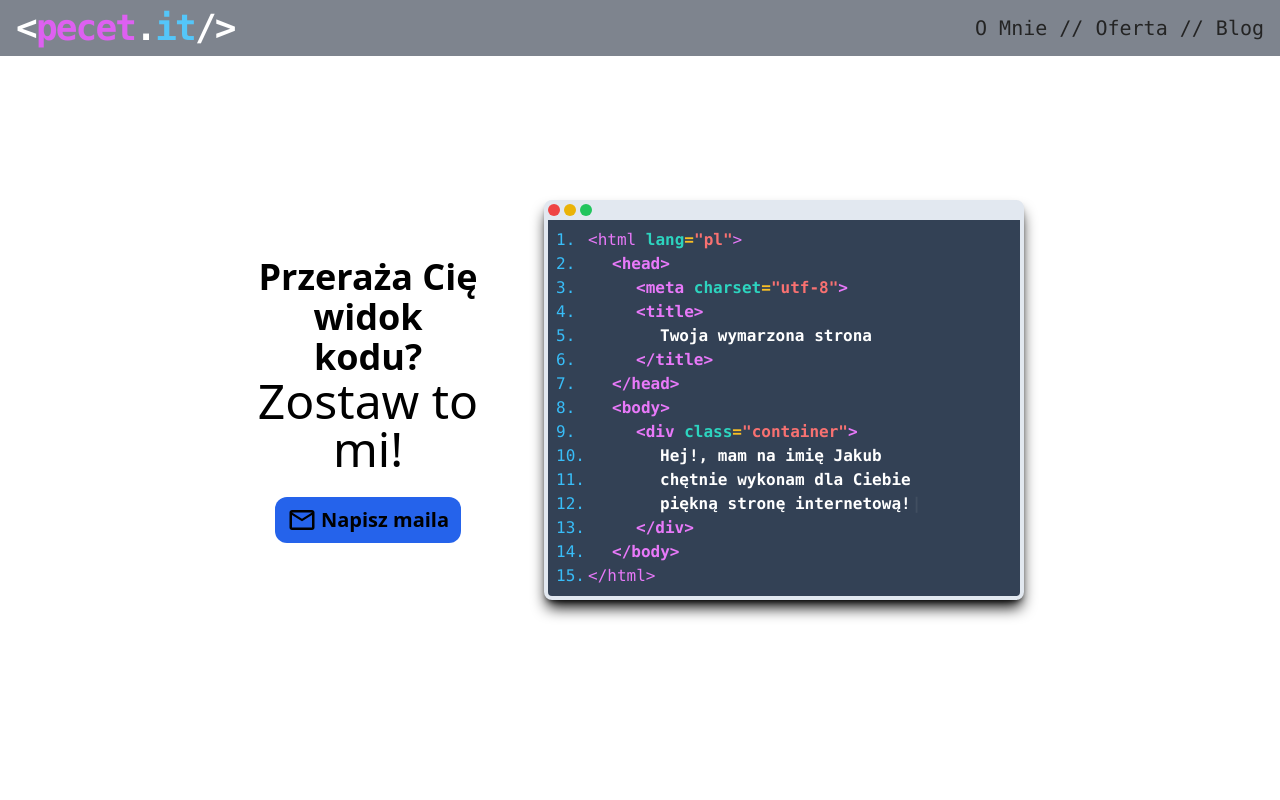
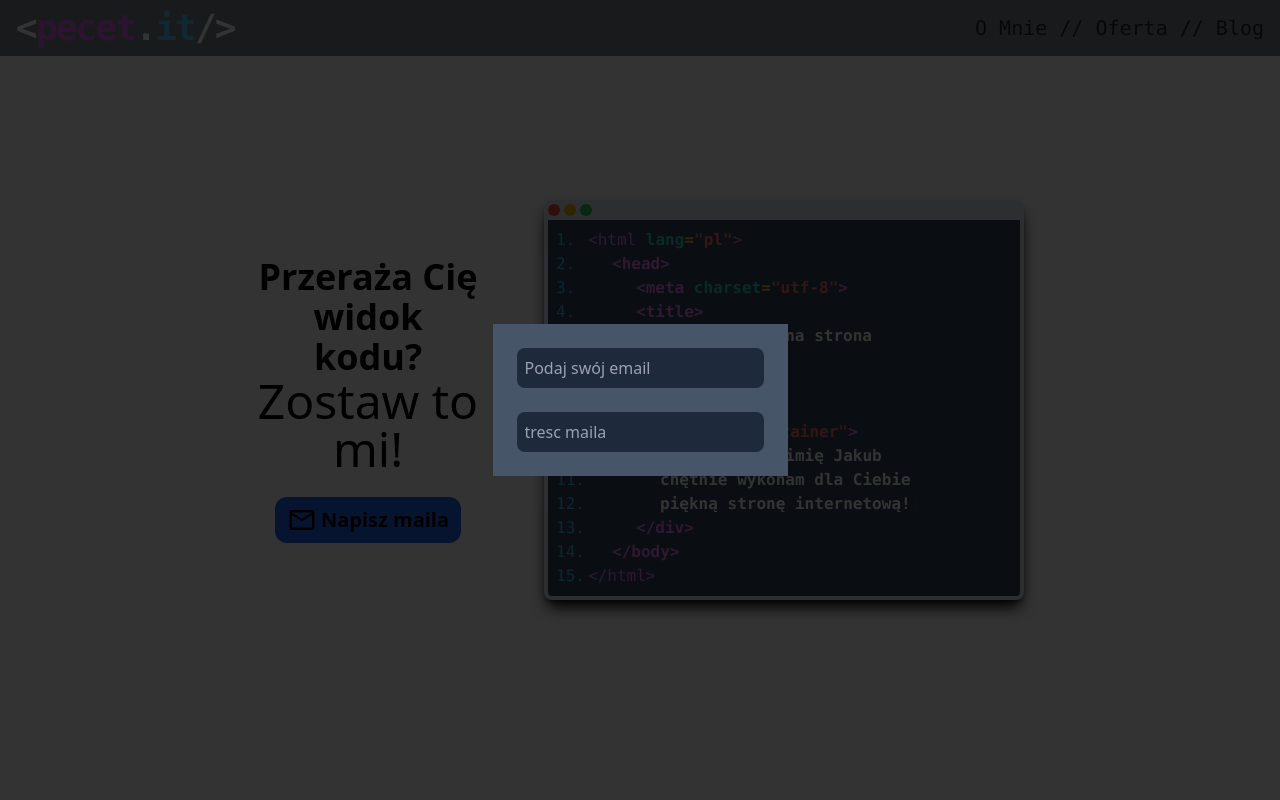
Before and after one commit to pecet3/pecet.it, a Next.js app: page / in a window 1280 px wide. Shown: the top 800 px of the page. Built offline with nearby package versions, Linux system fonts and the light colour scheme.

Commit message:
work in progress

```diff
--- a/app/page.tsx
+++ b/app/page.tsx
@@ -8,6 +8,7 @@ import { useEffect, useRef, useState } from "react";
 import { PiSubtractSquareDuotone } from "react-icons/pi";
 import { IoIosCloseCircleOutline, IoMdCloseCircle } from "react-icons/io";
 import { IoClose } from "react-icons/io5";
+import { Mailme } from "@/components/Mailme";
 
 
 
@@ -104,7 +105,7 @@ export default function Home() {
             <motion.div
               initial={{ y: -200 }}
               animate={{ y: 0 }}
-              transition={{ ease: "easeOut", duration: 0.5, delay: 3.8 }}>
+              transition={{ ease: "easeOut", duration: 0.5, delay: 4.2 }}>
               <CodeBlock />
             </motion.div>
 
@@ -123,7 +124,7 @@ export default function Home() {
                 <h2 className="text-5xl font-thin text-center">Zostaw to mi!</h2>
               </div>
               <motion.button
-                initial={{ opacity: 0, scale: 0.5 }}
+                initial={{ opacity: 0, scale: 0 }}
                 animate={{ opacity: 1, scale: 1 }}
                 transition={{ duration: 0.3, delay: 5 }}
                 className="px-3 py-2 rounded-xl font-bold text-xl
@@ -136,7 +137,7 @@ export default function Home() {
             <motion.div
               initial={{ x: -240 }}
               animate={{ x: 0 }}
-              transition={{ ease: "easeOut", duration: 0.5, delay: 3.8 }}>
+              transition={{ ease: "easeOut", duration: 0.5, delay: 4.0 }}>
               <CodeBlock />
             </motion.div>
 
@@ -155,7 +156,7 @@ export default function Home() {
         transition={{
           duration: 0.5, delay: 0
         }}
-        className="text-4xl h-screen  border-white rounded-2xl border-[6px] my-8">
+        className="text-4xl border-white rounded-2xl border-[6px] my-8">
         <div className="font-mono w-full border-b-[6px] border-white p-4 flex justify-between">
           C:\win32\O mnie
           <div className="flex justify-end gap-2">
@@ -165,10 +166,22 @@ export default function Home() {
             <IoClose />
           </div>
         </div>
-        <div className="px-4 flex flex-col md:flex-row-reverse items-center m-auto ">
+        <div className="px-4 flex flex-col md:flex-row-reverse items-center m-auto text-2xl
+         md:text-4xl p-2 sm:p-4 ">
           <Image src="/myFace.jpg" width={480} height={480} alt="my face. I wear a "
             className="rounded-full border-[6px] shadow-xl h-64 sm:h-72 w-72 sm:w-72 shadow-gray-800 border-white
-          mt-8 mr-8 my-8" />
+          " />
+
+          Lorem ipsum dolor sit amet consectetur adipisicing elit. Enim adipisci tenetur sequi provident perferendis porro, ut exercitationem natus,
+          dolorum quasi minus, accusantium amet rerum unde. Provident inventore optio nulla facilis?
+
+        </div>
+        <div className="px-4 flex flex-col md:flex-row gap-4 items-center m-auto text-2xl
+        md:text-4xl p-2 sm:p-4">
+          <Image src="/space-invaders.jpg" width={480} height={480} alt=" "
+            className=" h-64 sm:h-72 w-72 sm:w-72
+             shadow-gray-800
+          " />
 
           Lorem ipsum dolor sit amet consectetur adipisicing elit. Enim adipisci tenetur sequi provident perferendis porro, ut exercitationem natus,
           dolorum quasi minus, accusantium amet rerum unde. Provident inventore optio nulla facilis?
@@ -198,7 +211,7 @@ export default function Home() {
         </motion.button>
           : null
       }
-      <div className="h-96">a</div>
+      <Mailme />
     </main >
   );
 }
--- /dev/null
+++ b/components/Mailme.tsx
@@ -0,0 +1,12 @@
+export const Mailme = () => {
+    return (
+        <section className="bg-black fixed top-0 right-0 bg-opacity-80  w-full h-full
+        z-50 flex flex-col justify-center">
+            <form className="rouned-lg bg-slate-600 p-6 border-6 border-white
+             flex flex-col m-auto justify-center gap-6">
+                <input type="text" className="rounded-lg p-2 bg-slate-800" placeholder="Podaj swój email" />
+                <input type="input" className="rounded-lg p-2 bg-slate-800" placeholder="tresc maila" />
+            </form>
+        </section>
+    )
+}
```
Also changed, not shown: public/space-invaders.jpg (added).
